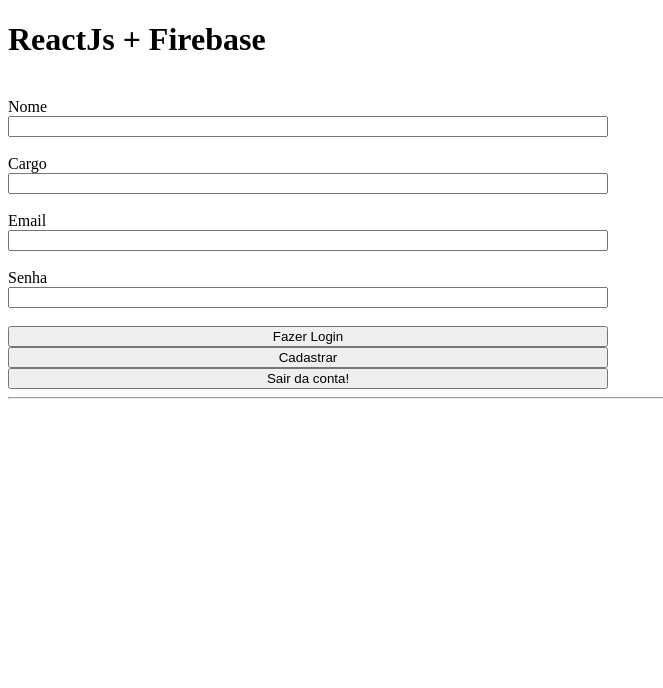
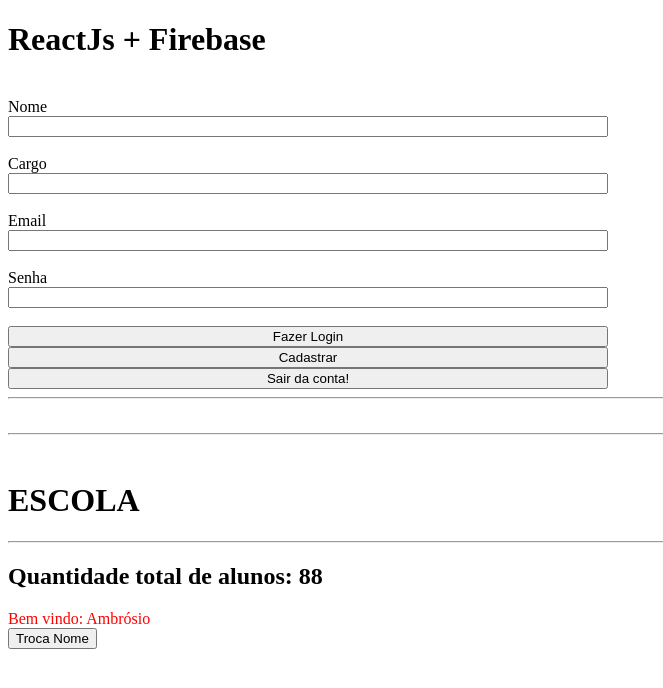
Before and after one commit to tarcisioaraujo/ReactJS-Firebase, a React (Create React App) app: page / in a window 1280 px wide. Shown: the top 688 px of the page, without its empty margins (0-663 px from the left). Built offline with nearby package versions, Linux system fonts and the light colour scheme.

Commit message:
Utiliza o Context Api para disponibilizar os dados diretamente em qualquer componente.

```diff
--- a/src/App.js
+++ b/src/App.js
@@ -2,7 +2,12 @@
 import { useState } from 'react';
 import './style.css';
 
+import Alunos from './components/Alunos';
+
+import UserProvider from './contexts/user';
+
 import firebase from "./firebaseConnection";
+
 
 function App() {
   const [email, setEmail] = useState('');
@@ -101,6 +106,16 @@ function App() {
         </div>
       )}
 
+      <hr/> <br/>
+
+      <UserProvider>
+        <div>
+          <h1>ESCOLA</h1>
+          <hr/>
+          <Alunos/>
+        </div>
+      </UserProvider>
+
     </div>
   );
 }
--- /dev/null
+++ b/src/components/Alunos/index.js
@@ -0,0 +1,19 @@
+
+import { useContext } from 'react';
+
+import Nome from '../Nome';
+
+import { UserContext } from '../../contexts/user';
+
+function Alunos() {
+  const { qtdAlunos } = useContext(UserContext);
+
+  return (
+    <div>
+      <h2>Quantidade total de alunos: {qtdAlunos} </h2>
+      <Nome />
+    </div>
+  );
+}
+
+export default Alunos;
--- /dev/null
+++ b/src/components/Nome/index.js
@@ -0,0 +1,18 @@
+
+import { useContext } from 'react';
+
+import { UserContext } from '../../contexts/user'
+
+function Nome() {
+  const { alunos, setAlunos } = useContext(UserContext);
+
+  return (
+    <div>
+      <span style={{ color: '#FF0000' }} >Bem vindo: {alunos} </span>
+      <br/>
+      <button onClick={ () => setAlunos('Abigail') } >Troca Nome</button>
+    </div>
+  );
+}
+
+export default Nome;
--- /dev/null
+++ b/src/contexts/user.js
@@ -0,0 +1,18 @@
+
+import { useState, createContext } from 'react';
+
+
+export const UserContext = createContext({});
+
+function UserProvider({children}){
+  const [alunos, setAlunos] = useState('Ambrósio');
+  const [qtdAlunos, setQtdAlunos] = useState(88);
+
+  return(
+    <UserContext.Provider value={{ alunos, setAlunos, qtdAlunos }}>
+      {children}
+    </UserContext.Provider>
+  )
+}
+
+export default UserProvider;
```
